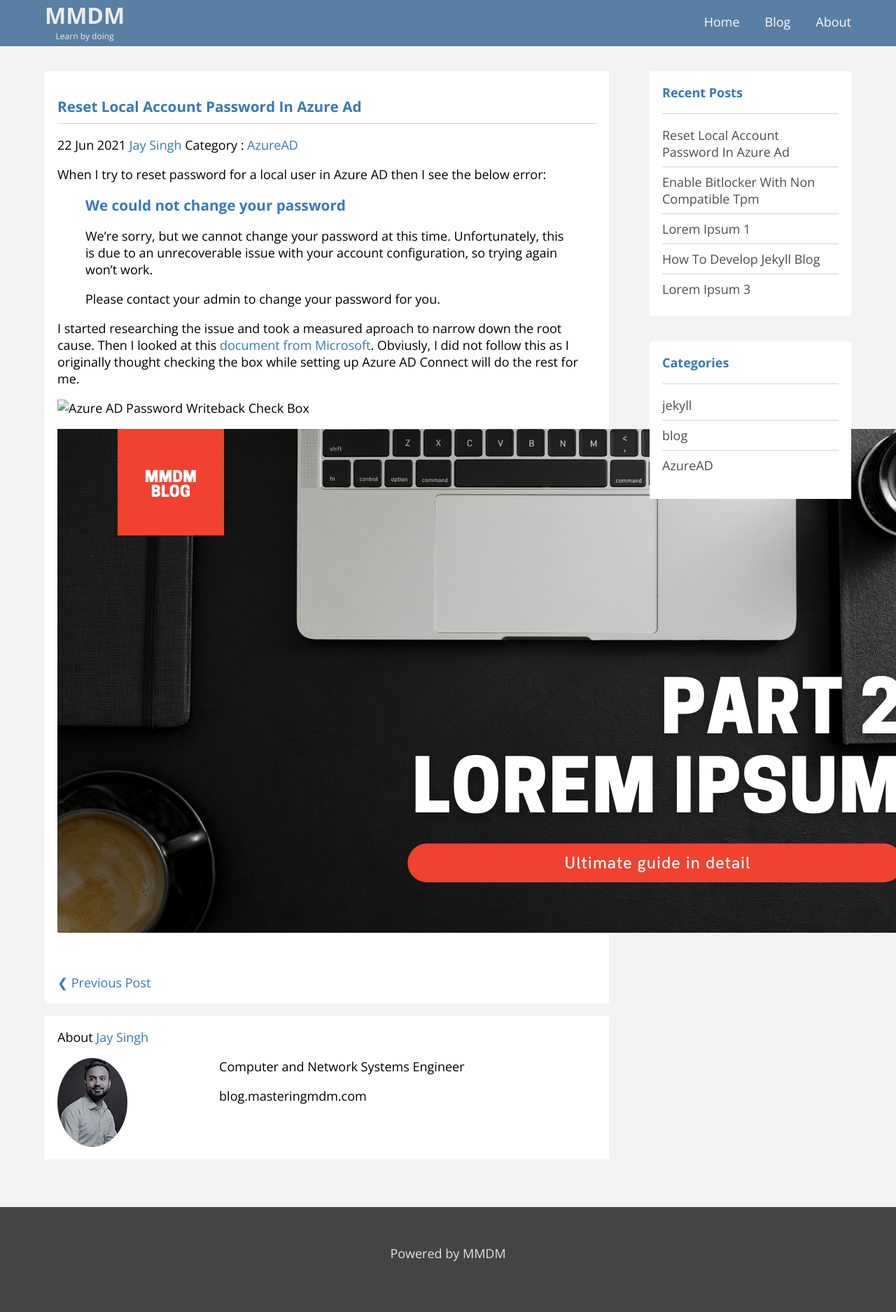
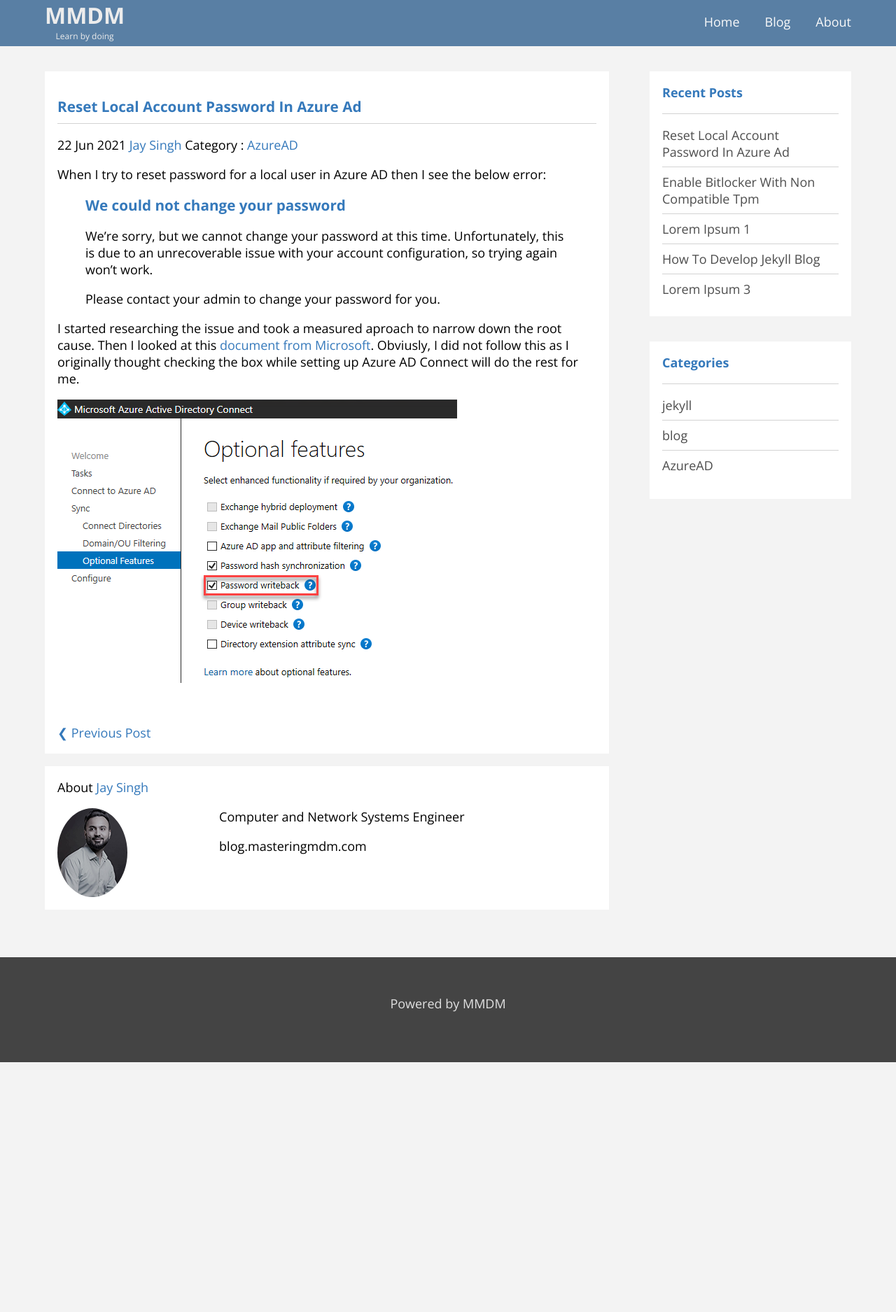
Before and after one commit to jays1ngh/jays1ngh.github.io, a Jekyll site: the page built from _posts/2021-06-22-reset-local-account-password-in-azure-ad.md, in a window 1280 px wide. Shown: the whole page at 70% size. Built offline with Jekyll 4.4.1, drawn with Linux system fonts in a browser that asks for light colours; comment, search, counter and statistics services are not loaded; after the commit the page ends 1518 px from its top, so only the background shows below that.

Commit message:
Update 2021-06-22-reset-local-account-password-in-azure-ad.md

```diff
--- a/_posts/2021-06-22-reset-local-account-password-in-azure-ad.md
+++ b/_posts/2021-06-22-reset-local-account-password-in-azure-ad.md
@@ -15,6 +15,4 @@
 
 I started researching the issue and took a measured aproach to narrow down the root cause. Then I looked at this [document from Microsoft](https://docs.microsoft.com/en-us/azure/active-directory/authentication/tutorial-enable-sspr-writeback). Obviusly, I did not follow this as I originally thought checking the box while setting up Azure AD Connect will do the rest for me.
 
-![Azure AD Password Writeback Check Box](/assets/img/posts/2021-06-22-reset-local-account-password-in-azure-ad/Azure AD Password Writeback Check Box.png)
-
-![](/assets/img/posts/lorem-ipsum-2.png)
+![Azure AD Password Writeback Check Box](/assets/img/2021-06-22-reset-local-account-password-in-azure-ad/Azure AD Password Writeback Check Box.png)
```
